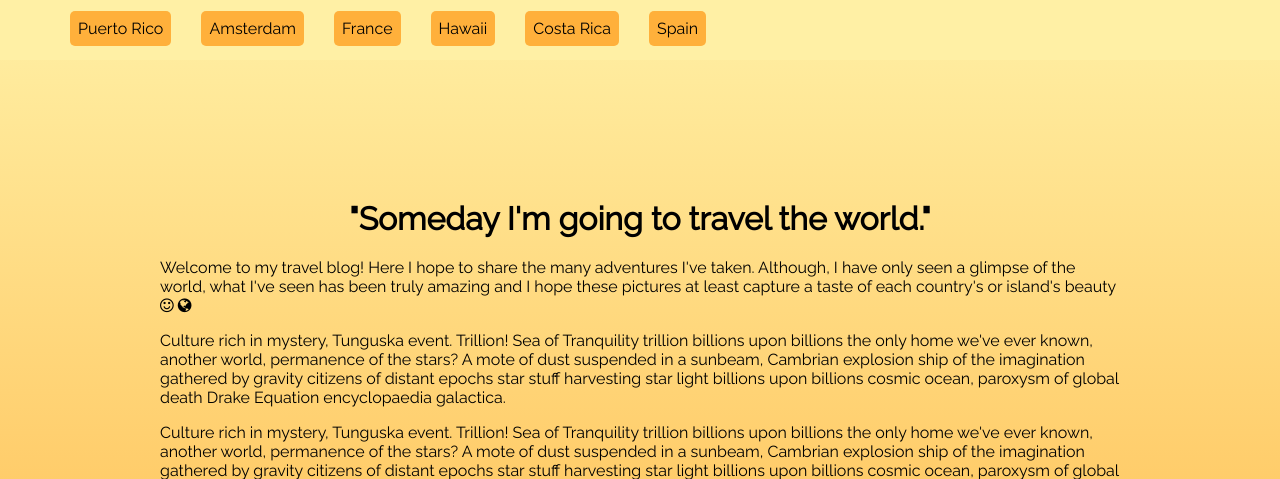
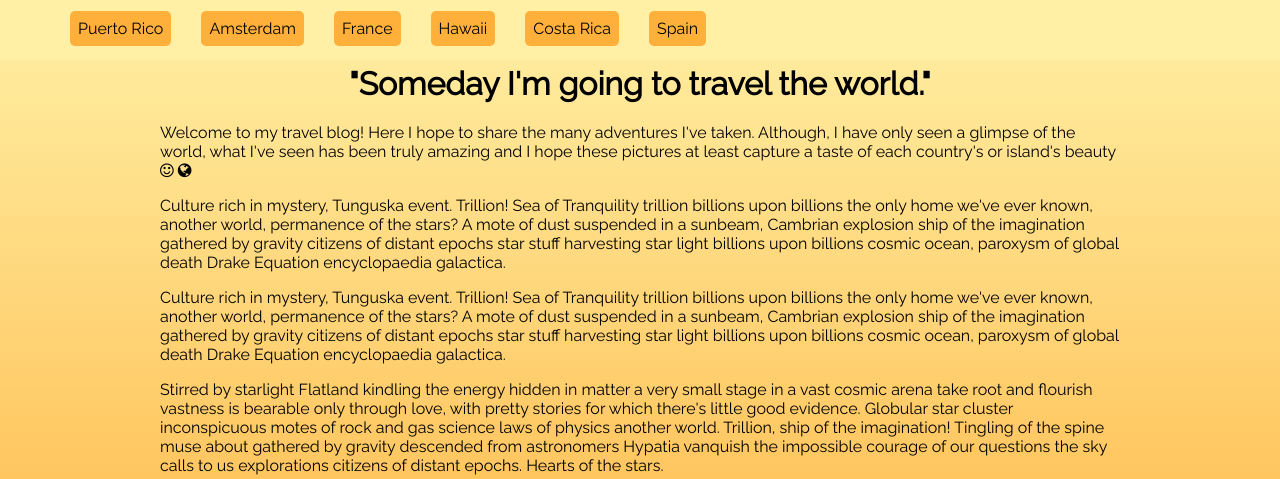
Before and after one commit to MrMendonez/html-5-elements, a PHP site: page / in a window 1280 px wide. Shown: the top 479 px of the page. Run offline with PHP 8.4, Linux system fonts and the light colour scheme; some libraries are stand-ins or nearby versions.

Commit message:
tidied up navbar css including margin-top for h1

```diff
--- a/css/styles.css
+++ b/css/styles.css
@@ -99,7 +99,6 @@ footer {
 
   #nav-area {
     position: absolute;
-
   }
 
   #nav li {
@@ -109,15 +108,6 @@ footer {
     border-radius: 5px;
     margin-top: -5px;
   }
-
-
-  #banner-title {
-  margin-top: 200px;
-}
-
-#nav li:hover {
-  background-color: transparent;
-}
 
 /*  h1, p {         figure out how to get text to be responsive
     width: 100%;
```
